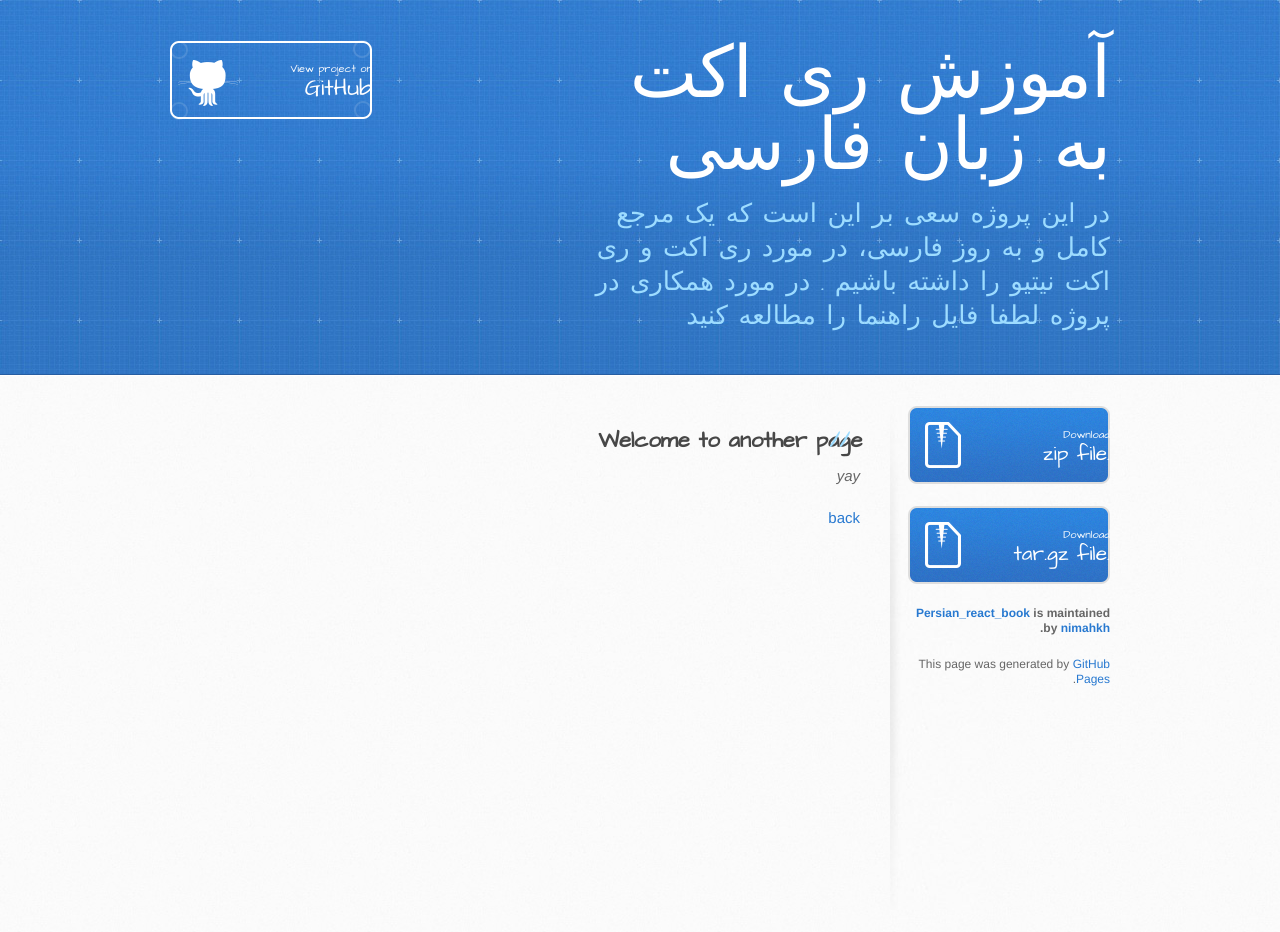
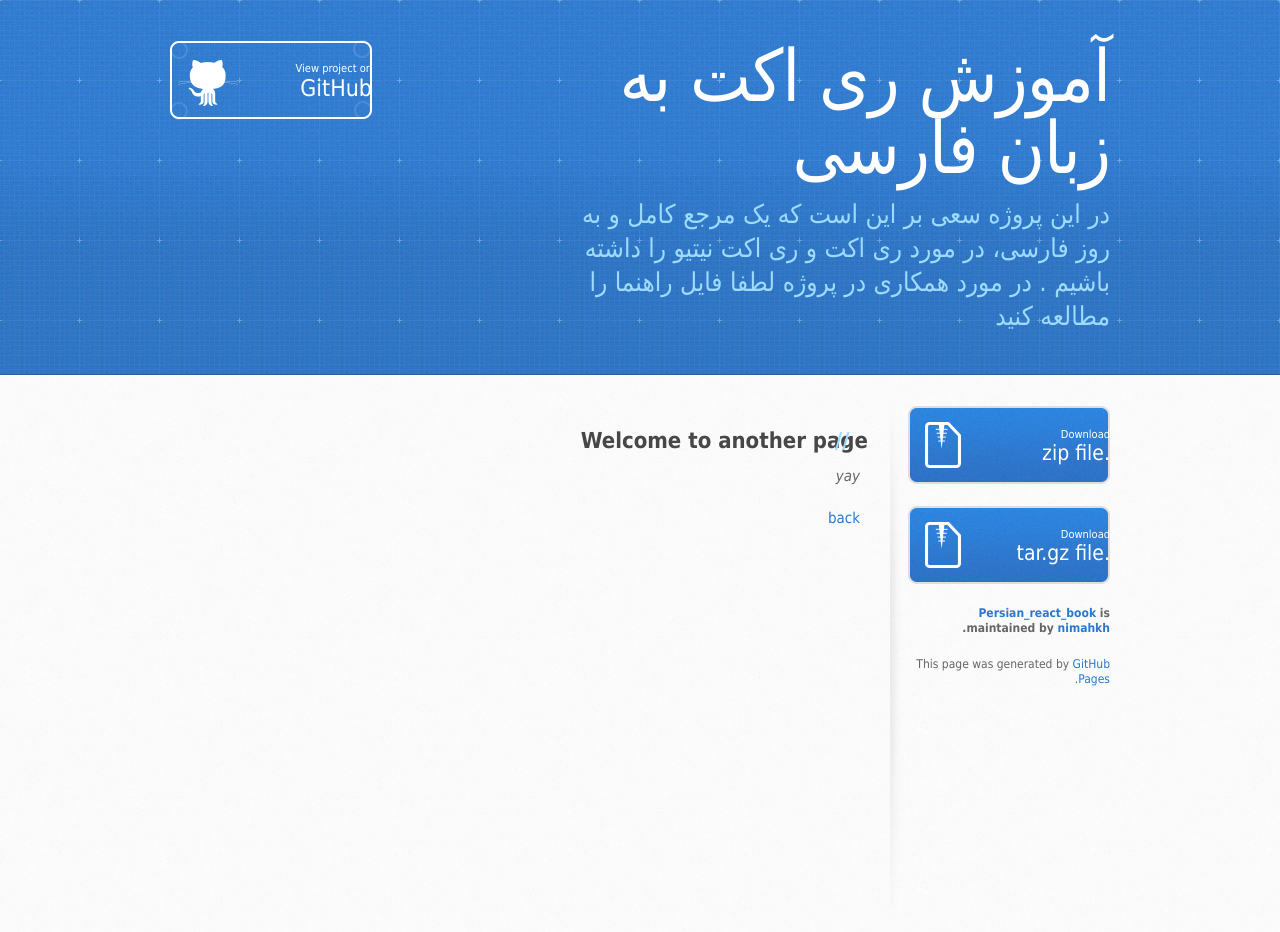
Before and after one commit to nimahkh/Persian_react_book, a Jekyll site: the page built from another-page.md, in a window 1280 px wide. Built offline with Jekyll 4.4.1, drawn with Linux system fonts in a browser that asks for light colours; our own code applies the rules of GitHub Pages for plain Markdown files.

Commit message:
Update jekyll-theme-architect.scss

```diff
--- a/_sass/jekyll-theme-architect.scss
+++ b/_sass/jekyll-theme-architect.scss
@@ -4,7 +4,7 @@
 
 /* LAYOUT STYLES */
 body {
-  font-family: 'Helvetica Neue', Helvetica, Arial, serif;
+  font-family: 'Tahoma';
   font-size: 15px;
   font-weight: 400;
   line-height: 1.5;
@@ -26,7 +26,7 @@ a:hover {
 header {
   padding-top: 40px;
   padding-bottom: 40px;
-  font-family: 'Architects Daughter', 'Helvetica Neue', Helvetica, Arial, serif;
+  font-family: 'Tahoma';
   background: #2e7bcf url(../images/header-bg.jpg) 0 0 repeat-x;
   border-bottom: solid 1px #275da1;
 }
@@ -99,7 +99,7 @@ a.button {
   height: 58px;
   padding-top: 22px;
   padding-left: 68px;
-  font-family: 'Architects Daughter', 'Helvetica Neue', Helvetica, Arial, serif;
+  font-family: 'Tahoma';
   font-size: 23px;
   line-height: 1.2;
   color: #fff;
@@ -125,7 +125,7 @@ aside a.button {
 
 code, pre {
   margin-bottom: 30px;
-  font-family: Monaco, "Bitstream Vera Sans Mono", "Lucida Console", Terminal, monospace;
+  font-family: 'Tahoma';
   font-size: 13px;
   color: #222;
 }
@@ -192,7 +192,7 @@ form {
 #main-content h1 {
   margin-top: 0;
   margin-bottom: 0;
-  font-family: 'Architects Daughter', 'Helvetica Neue', Helvetica, Arial, serif;
+  font-family: 'Tahoma';
   font-size: 2.8em;
   font-weight: normal;
   color: #474747;
@@ -209,7 +209,7 @@ form {
 
 #main-content h2 {
   margin-bottom: 8px;
-  font-family: 'Architects Daughter', 'Helvetica Neue', Helvetica, Arial, serif;
+  font-family: 'Tahoma';
   font-size: 22px;
   font-weight: bold;
   color: #474747;
@@ -225,7 +225,7 @@ form {
 #main-content h3 {
   margin-top: 24px;
   margin-bottom: 8px;
-  font-family: 'Architects Daughter', 'Helvetica Neue', Helvetica, Arial, serif;
+  font-family: 'Tahoma';
   font-size: 18px;
   font-weight: bold;
   color: #474747;
@@ -241,7 +241,7 @@ form {
 
 #main-content h4 {
   margin-bottom: 8px;
-  font-family: 'Architects Daughter', 'Helvetica Neue', Helvetica, Arial, serif;
+  font-family: 'Tahoma';
   font-size: 15px;
   font-weight: bold;
   color: #474747;
@@ -257,7 +257,7 @@ h4:before {
 
 #main-content h5 {
   margin-bottom: 8px;
-  font-family: 'Architects Daughter', 'Helvetica Neue', Helvetica, Arial, serif;
+  font-family: Tahoma;
   font-size: 14px;
   color: #474747;
   text-indent: 3px;
@@ -271,7 +271,7 @@ h5:before {
 
 #main-content h6 {
   margin-bottom: 8px;
-  font-family: 'Architects Daughter', 'Helvetica Neue', Helvetica, Arial, serif;
+  font-family: 'Tahoma';
   font-size: .8em;
   color: #474747;
   text-indent: 3px;
```
